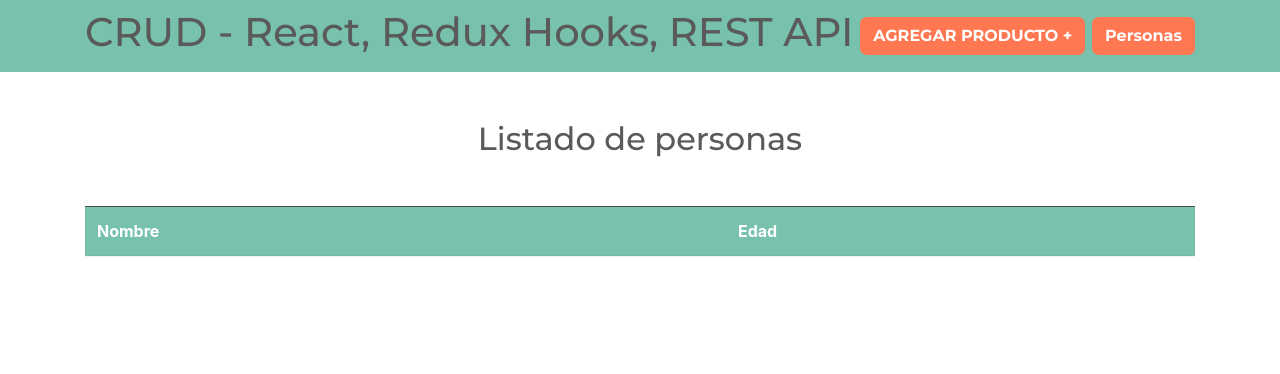
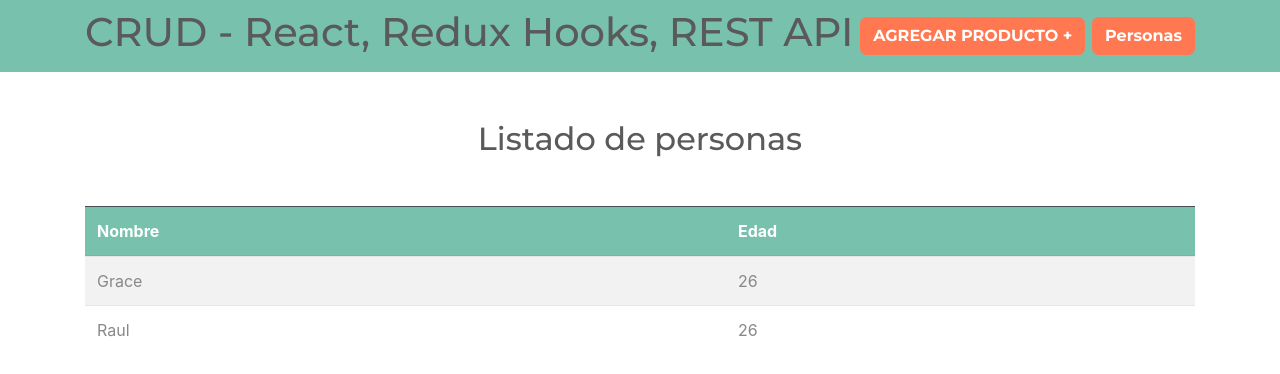
Before and after one commit to Larrygf02/redux-productos, a React (Create React App) app: page /personas in a window 1280 px wide. Shown: the top 374 px of the page. Built offline with nearby package versions, Linux system fonts and the light colour scheme; data requests are answered from the project's data file.

Commit message:
Personas mostrar

```diff
--- a/src/actions/personasAction.js
+++ b/src/actions/personasAction.js
@@ -12,7 +12,6 @@ export function obtenerPersonasAction() {
         // consultar la api
         clienteAxios.get('/personas')
             .then(respuesta => {
-                console.log(respuesta.data)
                 dispatch(descargaPersonasExito(respuesta.data))
             })
             .catch(error => {
--- a/src/components/Personas.js
+++ b/src/components/Personas.js
@@ -6,7 +6,7 @@ const Personas = () => {
     // Mandar llamar la funcion principal
     const dispatch = useDispatch()
     useEffect(() => {
-        const cargarPersonas = () => dispatch(obtenerPersonasAction)
+        const cargarPersonas = () => dispatch(obtenerPersonasAction())
         cargarPersonas();
     }, []);
 
@@ -25,6 +25,14 @@ const Personas = () => {
                         <th scope="col">Edad</th>
                     </tr>
                 </thead>
+                <tbody>
+                    {personas.map(persona => (
+                        <tr key={persona.id}>
+                            <td>{persona.nombre}</td>
+                            <td>{persona.edad}</td>
+                        </tr>
+                    ))}
+                </tbody>
             </table>
         </Fragment>
     )
```
